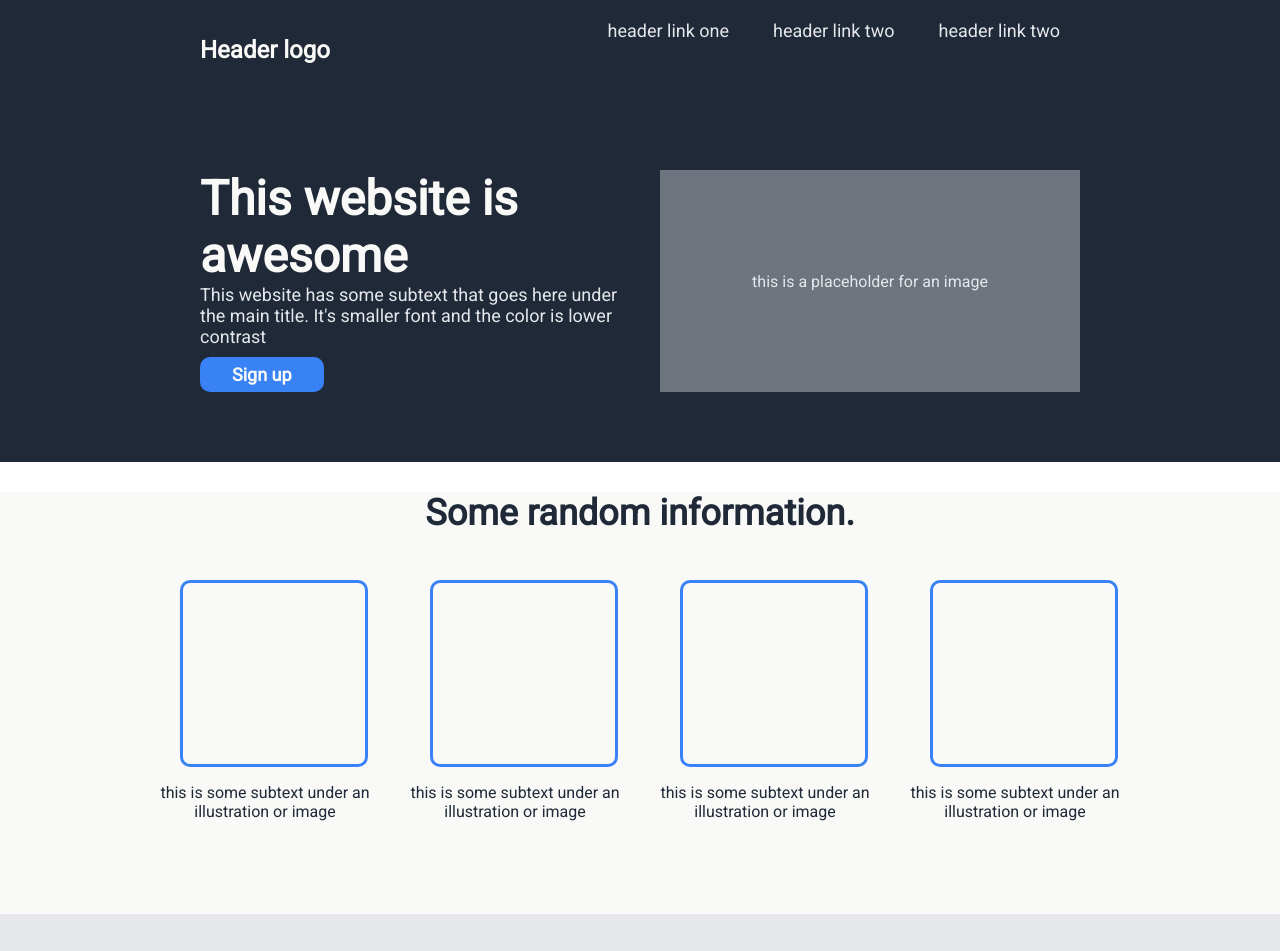
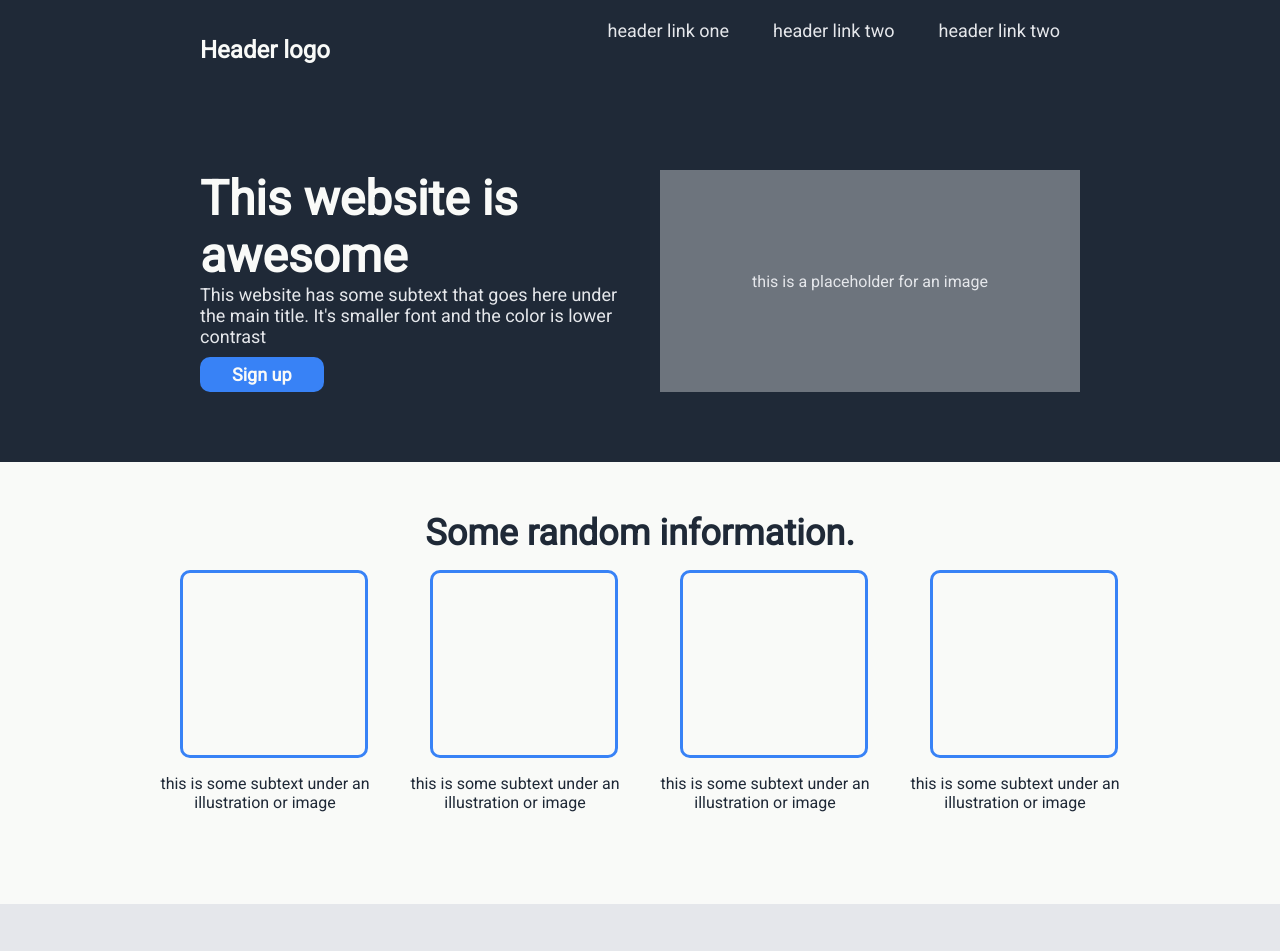
Before and after one commit to GunarsA/TOP-Landing-Page, a plain HTML site: page index.html in a window 1280 px wide. Shown: the top 951 px of the page. Drawn offline with Linux system fonts and the light colour scheme.

Commit message:
Remove gap between sections

```diff
--- a/style.css
+++ b/style.css
@@ -89,10 +89,13 @@ a {
 
 .information {
   background-color: var(--light);
+  padding-top: 50px;
   padding-bottom: 100px;
 }
 
 .information h1 {
+  margin: 0;
+  padding: 0;
   font-size: 36px;
   font-weight: 1000;
   color: var(--dark);
```
